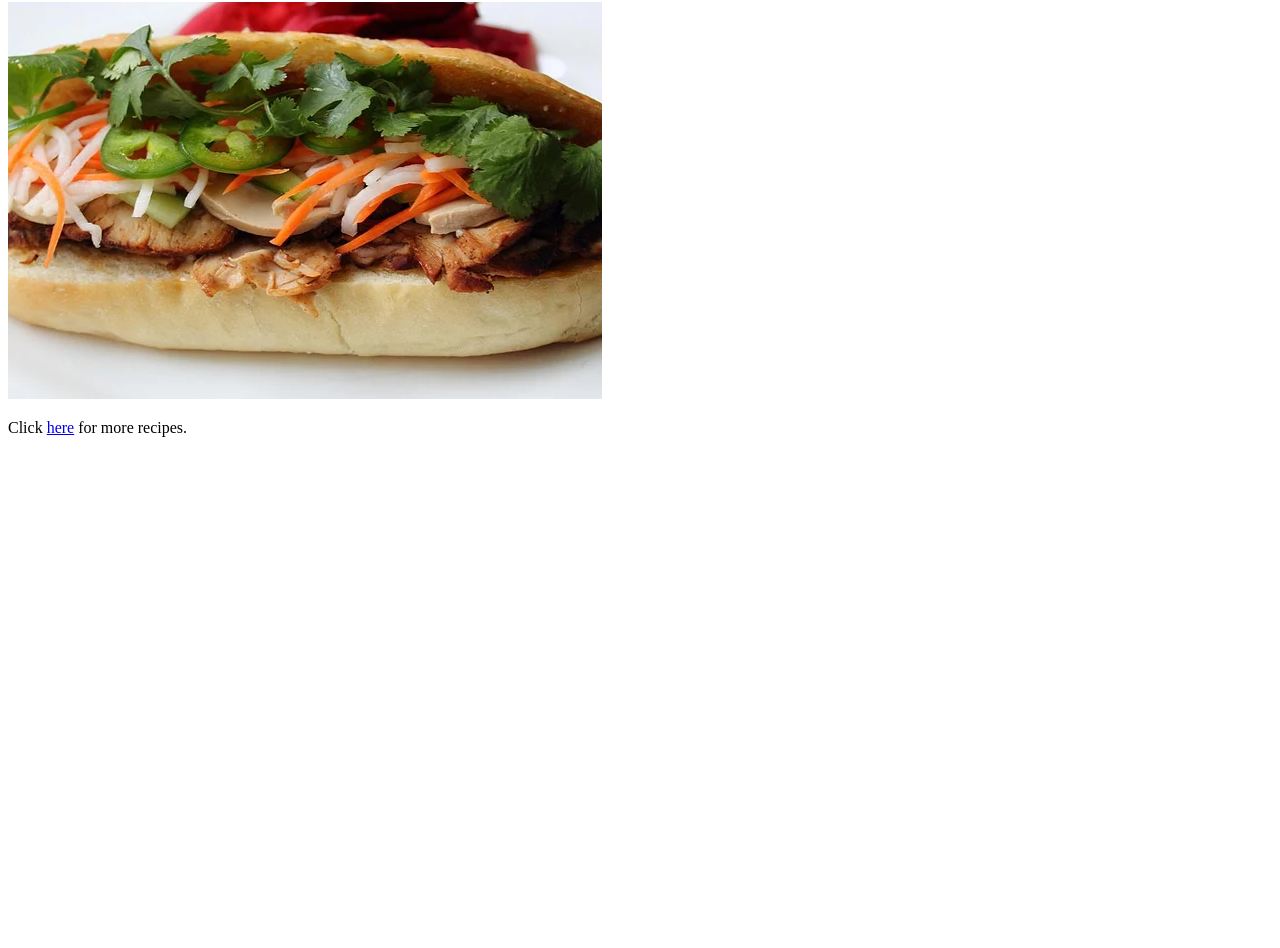
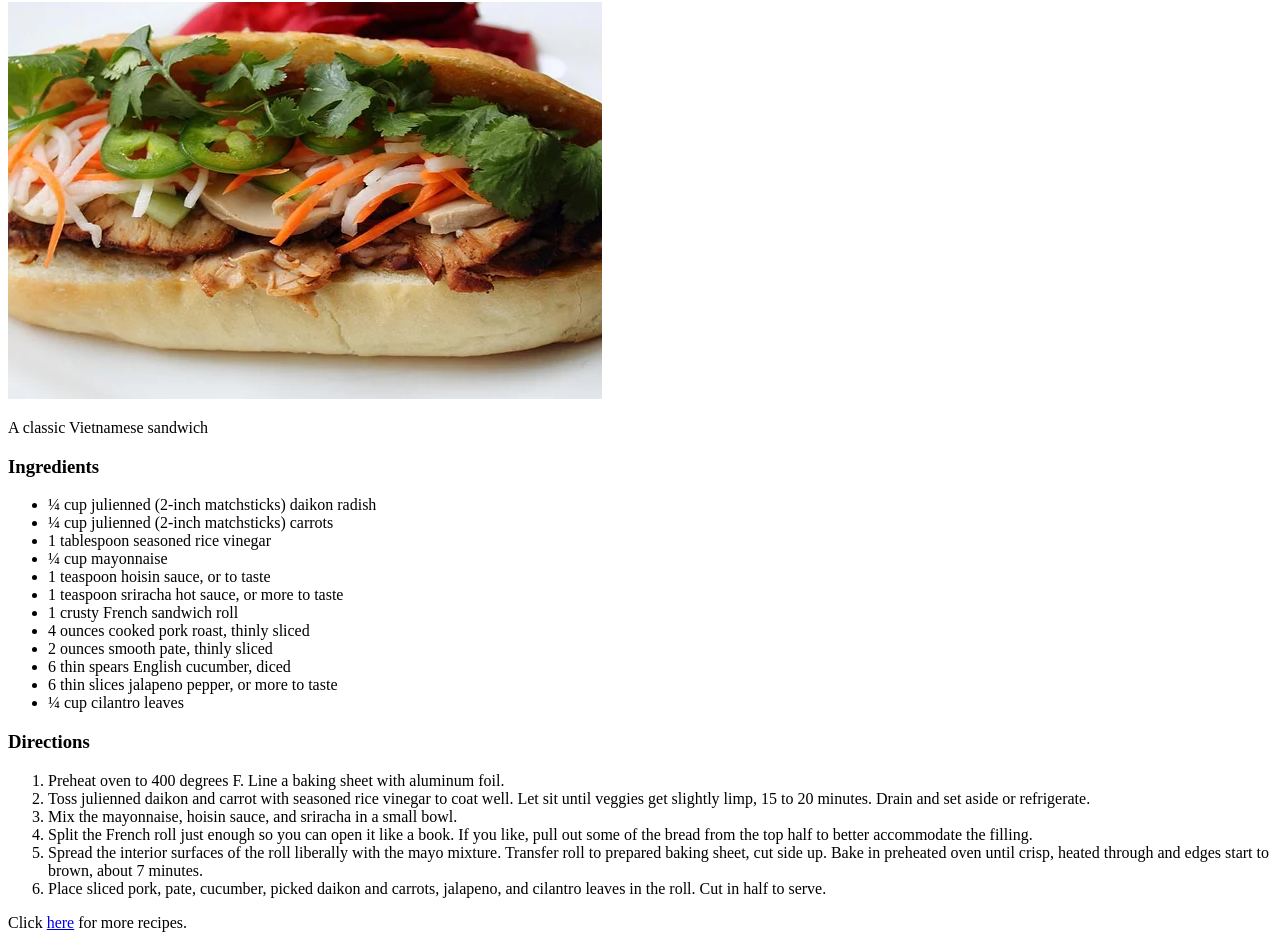
Before and after one commit to bazingamale/odin-recipes, a plain HTML site: page recipes/porkbanhmi.html in a window 1280 px wide. Shown: the part 78-1026 px from the top of the page. Before the commit the page ends 800 px from the top, so only its background shows below. Drawn offline with Linux system fonts and the light colour scheme.

Commit message:
add porkbanhmi.html

```diff
--- a/recipes/porkbanhmi.html
+++ b/recipes/porkbanhmi.html
@@ -7,6 +7,39 @@
     <body>
         <h1>Roasted Pork Banh Mi</h1>
         <p><img src="porkbanhmi.png"></p>
+        <p>A classic Vietnamese sandwich</p>
+        <p>
+            <h3>Ingredients</h3>
+        </p>
+        <p>
+            <ul>
+                <li>¼ cup julienned (2-inch matchsticks) daikon radish </li>
+                <li>¼ cup julienned (2-inch matchsticks) carrots</li>
+                <li>1 tablespoon seasoned rice vinegar </li>
+                <li>¼ cup mayonnaise </li>
+                <li>1 teaspoon hoisin sauce, or to taste </li>
+                <li>1 teaspoon sriracha hot sauce, or more to taste </li>
+                <li>1 crusty French sandwich roll </li>
+                <li>4 ounces cooked pork roast, thinly sliced </li>
+                <li>2 ounces smooth pate, thinly sliced </li>
+                <li>6 thin spears English cucumber, diced </li>
+                <li>6 thin slices jalapeno pepper, or more to taste</li>
+                <li>¼ cup cilantro leaves </li>
+            </ul>
+        </p>
+        <p>
+            <h3>Directions</h3>
+        </p>
+        <p>
+            <ol>
+                <li>Preheat oven to 400 degrees F. Line a baking sheet with aluminum foil.</li>
+                <li>Toss julienned daikon and carrot with seasoned rice vinegar to coat well. Let sit until veggies get slightly limp, 15 to 20 minutes. Drain and set aside or refrigerate.</li>
+                <li>Mix the mayonnaise, hoisin sauce, and sriracha in a small bowl.</li>
+                <li>Split the French roll just enough so you can open it like a book. If you like, pull out some of the bread from the top half to better accommodate the filling.</li>
+                <li>Spread the interior surfaces of the roll liberally with the mayo mixture. Transfer roll to prepared baking sheet, cut side up. Bake in preheated oven until crisp, heated through and edges start to brown, about 7 minutes.</li>
+                <li>Place sliced pork, pate, cucumber, picked daikon and carrots, jalapeno, and cilantro leaves in the roll. Cut in half to serve.</li>
+            </ol>
+        </p>
         <p>Click <a href="../index.html">here</a> for more recipes.</p>
     </body>
 </html>
```
Also changed, not shown: recipes/strawberrypie.html (+26 -0 lines).
